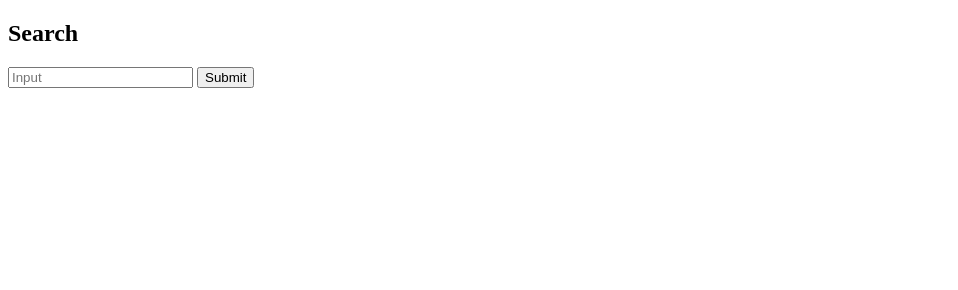
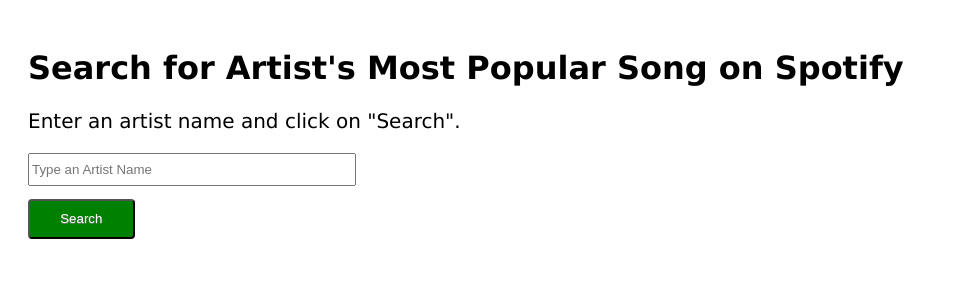
Before and after one commit to dxeware/spotifyAPI, a plain HTML site: page index.html in a window 1280 px wide. Shown: the whole page, without its empty margins (0-958 px from the left). Drawn offline with nearby package versions, Linux system fonts and the light colour scheme.

Commit message:
Added ajax calls and display image and link to play most popular song

```diff
--- a/css/style.css
+++ b/css/style.css
@@ -1,5 +1,28 @@
-#search-results {
-  display: inline-block;
+body {
+    padding: 20px;
+    font-family: 'Papyrus', Verdana, sans-serif;
+}
+
+p {
+  font-size: 20px;
+}
+
+#search-form {
+    margin-bottom: 20px;
+}
+
+.artist {
+  height: 2em;
+  width: 24em;
+}
+.search {
+  color: white;
+  height: 3em;
+  width: 8em;
+  border-radius: 4px;
+  text-shadow: 0 1px 1px grey;
+  margin-top: 1em;
+  background: green; /* this is a green */
 }
 
 img {
--- a/index.html
+++ b/index.html
@@ -1,3 +1,4 @@
+<!--
 <!DOCTYPE html>
 <html lang="en">
 <head>
@@ -21,3 +22,27 @@
 
 </body>
 </html>
+-->
+<!doctype html>
+<html lang="en">
+<head>
+  <meta charset="UTF-8">
+  <title>Artist Search</title>
+  <link rel="stylesheet" href="css/style.css">
+  <script src="http://code.jquery.com/jquery.min.js"></script>
+  <script src="js/app.js"></script>
+</head>
+<body>
+
+<div class="container">
+    <h1>Search for Artist's Most Popular Song on Spotify</h1>
+    <p>Enter an artist name and click on "Search".</p>
+    <form id="search-form">
+        <input type="text" id="query" value="" class="artist" placeholder="Type an Artist Name" required/><br>
+        <input type="submit" id="search" class="search" value="Search" />
+    </form>
+    <div id="results"></div>
+</div>
+</body>
+
+</html>
--- a/js/app.js
+++ b/js/app.js
@@ -2,22 +2,22 @@ $(function(){
 
   var artistID;
 
-  $('#search-term').submit(function(event) {
+  $('#search-form').submit(function(event) {
     event.preventDefault();
-    var searchTerm = $('#query').val();
-    artistID = getArtistID(searchTerm);
+    var artistName = $('#query').val();
+    artistID = getArtistID(artistName);
   });
 
 });
 
-function getArtistID(searchTerm){
+function getArtistID(artistName){
 
   var id;
 
   var result = $.ajax({
     url: "https://api.spotify.com/v1/search",
     data: {
-            q: searchTerm,
+            q: artistName,
             type: 'artist'
         },
   })
@@ -27,6 +27,8 @@ function getArtistID(searchTerm){
     id = result.artists.items[0].id;
     console.log("artistID = " + id);
     getTopTracks(id);
+    $('#query').val('');
+
   })
   .fail(function(jqXHR, error, errorThrown){
     console.log("FAIL");
@@ -56,6 +58,7 @@ function getTopTracks(artistID) {
     });
     //var artistID = result.artists.items[0].id;
     console.log("top track = " + popularTrack.name);
+    $('#results').append('<a href="' + popularTrack.preview_url + '"><img src="' + popularTrack.album.images[1].url + '">');
   })
   .fail(function(jqXHR, error, errorThrown){
     console.log("FAIL");
```
